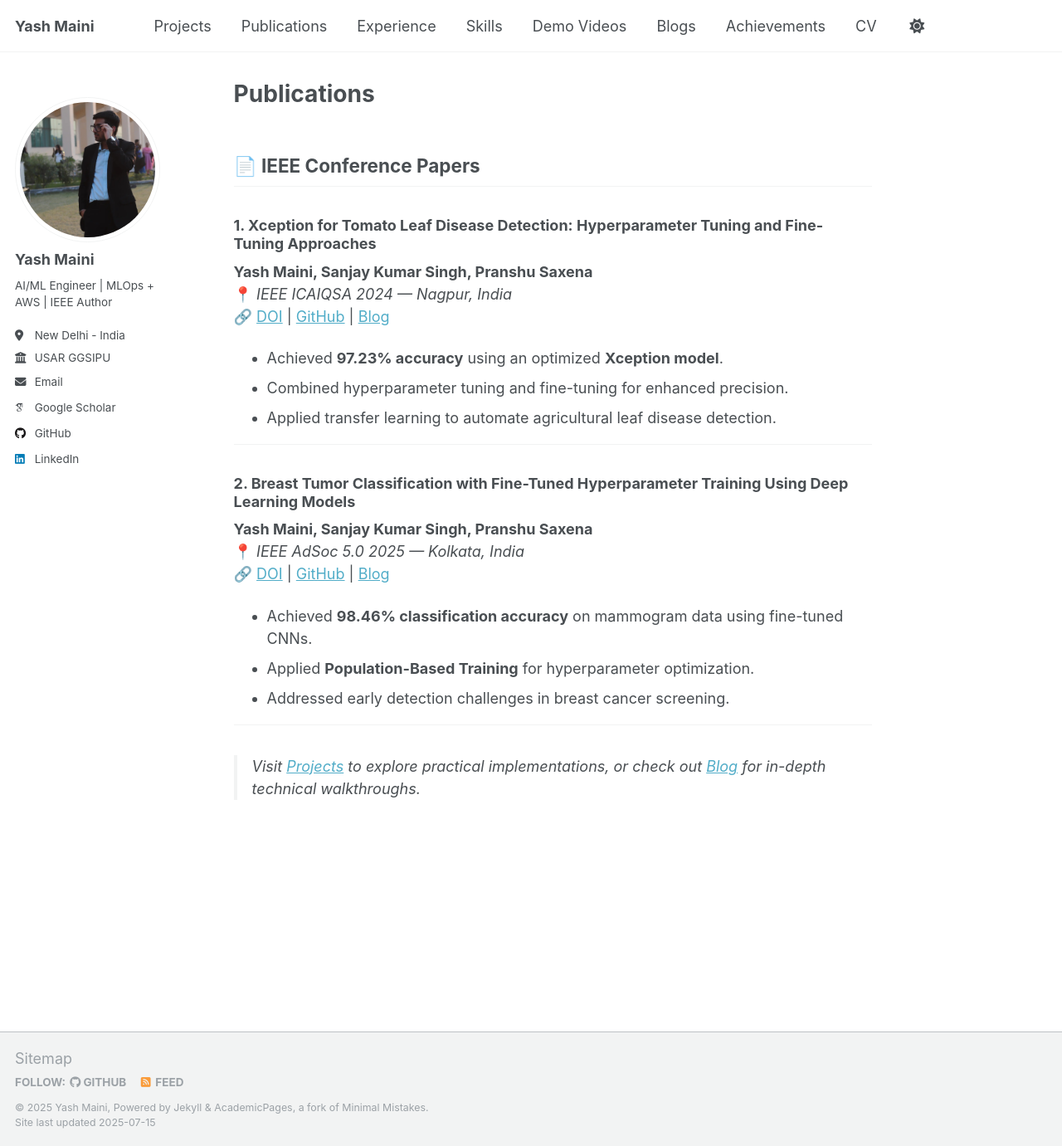
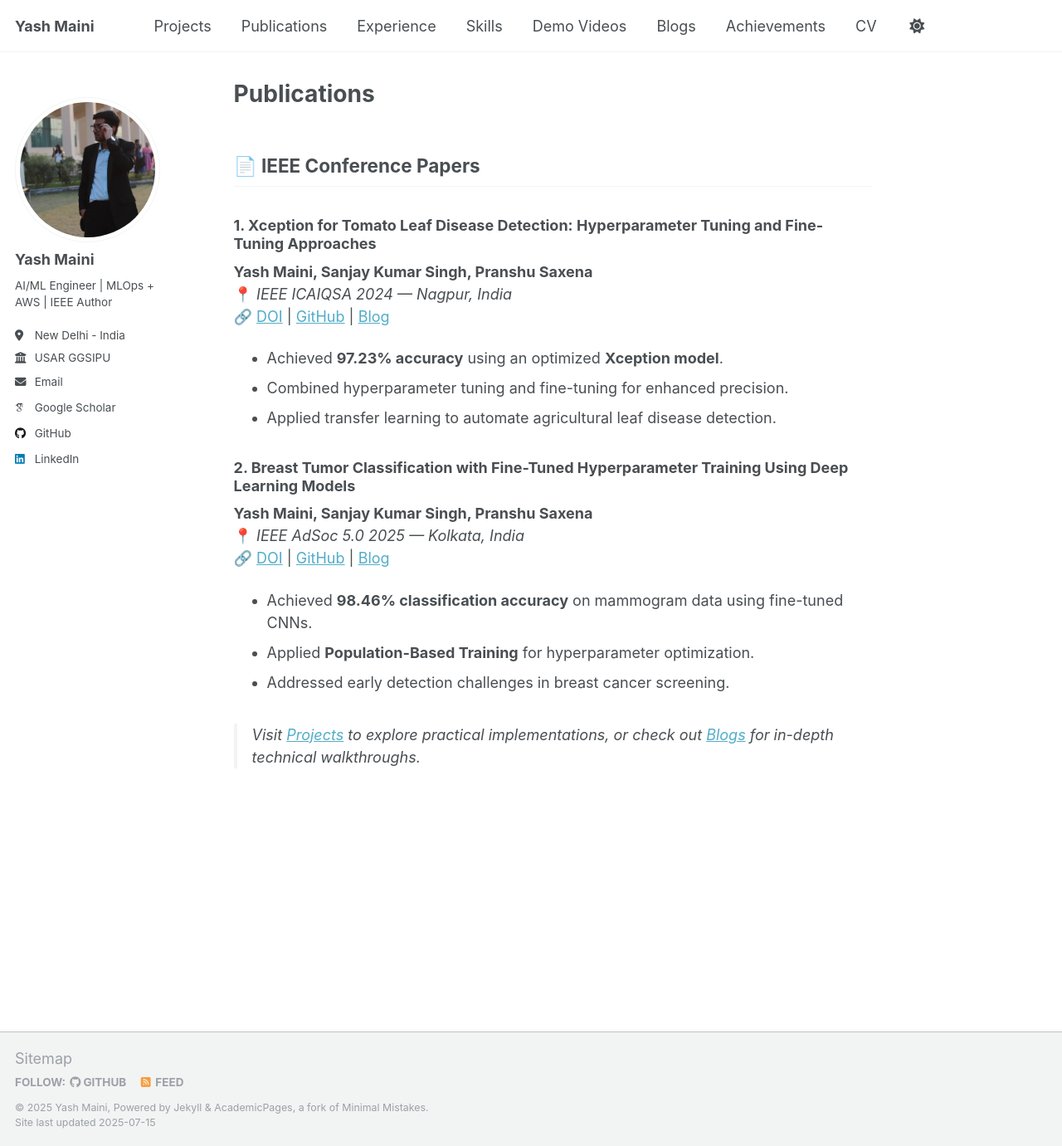
Before and after one commit to Yashmaini30/Yashmaini30.github.io, a Jekyll site: the page built from _pages/publications.md, in a window 1280 px wide and 1381 px high. Shown: the whole window at 83% size. Built offline with Jekyll 4.4.1, drawn with Linux system fonts in a browser that asks for light colours; some web fonts are replaced; a script that is not in the unit is left out.

Commit message:
changed structure

```diff
--- a/_pages/publications.md
+++ b/_pages/publications.md
@@ -15,8 +15,6 @@ author_profile: true
 - Combined hyperparameter tuning and fine-tuning for enhanced precision.
 - Applied transfer learning to automate agricultural leaf disease detection.
 
----
-
 ### 2. **Breast Tumor Classification with Fine-Tuned Hyperparameter Training Using Deep Learning Models**
 **Yash Maini, Sanjay Kumar Singh, Pranshu Saxena**
 📍 *IEEE AdSoc 5.0 2025 — Kolkata, India*
@@ -26,6 +24,4 @@ author_profile: true
 - Applied **Population-Based Training** for hyperparameter optimization.
 - Addressed early detection challenges in breast cancer screening.
 
----
-
-> Visit [Projects](/projects/) to explore practical implementations, or check out [Blog](/blogs/) for in-depth technical walkthroughs.
+> Visit [Projects](/projects/) to explore practical implementations, or check out [Blogs](/blogs/) for in-depth technical walkthroughs.
```
